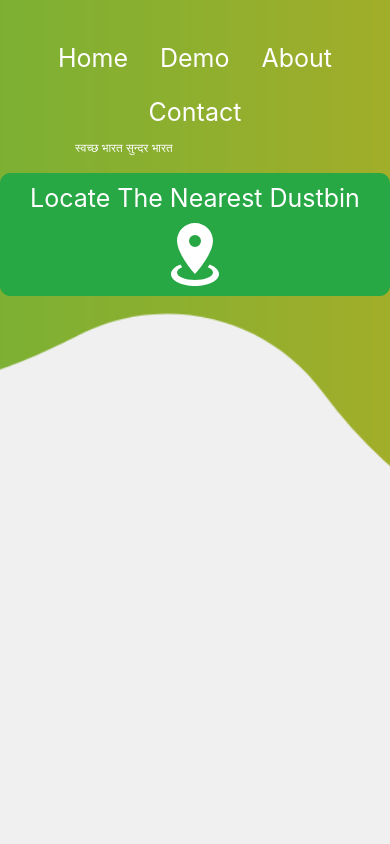
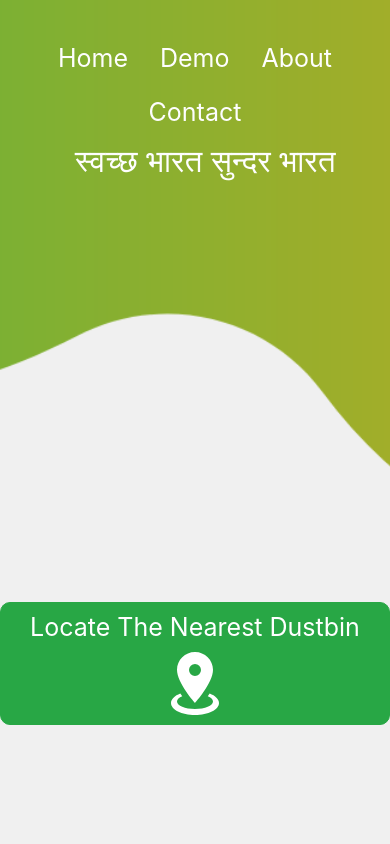
Before and after one commit to kb54/DustBinz, a React app in the folder dustbinz/: page / in a window 390 px wide. Shown: the top 844 px of the page. Built offline with nearby package versions, Linux system fonts and the light colour scheme.

Commit message:
button responsive

```diff
--- a/dustbinz/src/App.css
+++ b/dustbinz/src/App.css
@@ -130,13 +130,27 @@ html {
   margin-bottom: 5px;
 }
 
+@media screen and (min-width: 992px) {
   .tag-line {
     font-size: 3vw;
     font-family: "Montserrat", sans-serif;
     color: #fefefe;
     padding-left: 60px;
   }
-
   .anim-button {
     border-radius: 10px;
   }
+}
+
+@media screen and (max-width: 992px) {
+  .tag-line {
+    font-size: 8vw;
+    font-family: "Montserrat", sans-serif;
+    color: #fefefe;
+    padding-left: 60px;
+  }
+  .anim-button {
+    border-radius: 10px;
+    margin-top: 400px;
+  }
+}
--- a/dustbinz/src/Components/AnimatedButton.js
+++ b/dustbinz/src/Components/AnimatedButton.js
@@ -4,8 +4,9 @@ import Icon from '@mdi/react';
 
 function AnimatedButton({text, path}) {
     return (
+    <>
         <motion.div
-            className="anim-button btn btn-success"
+            className="anim-button btn btn-success d-none d-lg-block"
             whileHover={{scale:1.1}}
             whileTap={{scale:0.9}}
         >
@@ -15,6 +16,19 @@ function AnimatedButton({text, path}) {
             size={3}
             />
         </motion.div>
+
+        <motion.div
+        className="anim-button btn btn-success d-sm-block d-lg-none"
+        whileHover={{scale:1.1}}
+        whileTap={{scale:0.9}}
+        >
+        <h style={{fontSize:25}}>{text}</h>
+        <Icon
+        path={path}
+        size={3}
+        />
+        </motion.div>
+    </>
     );
 }
 
```
Lines whose indentation alone changed are shown as unchanged.
